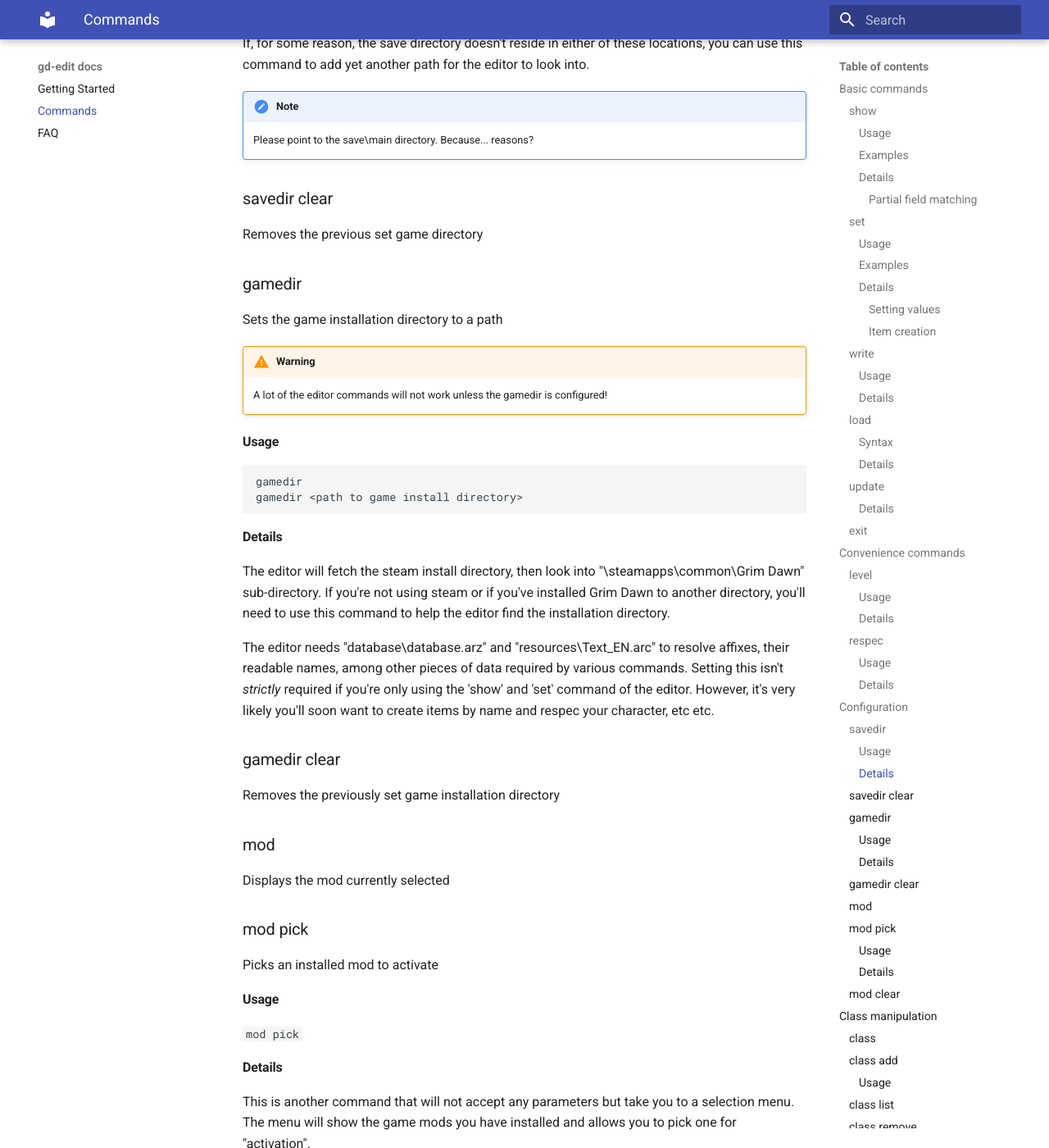
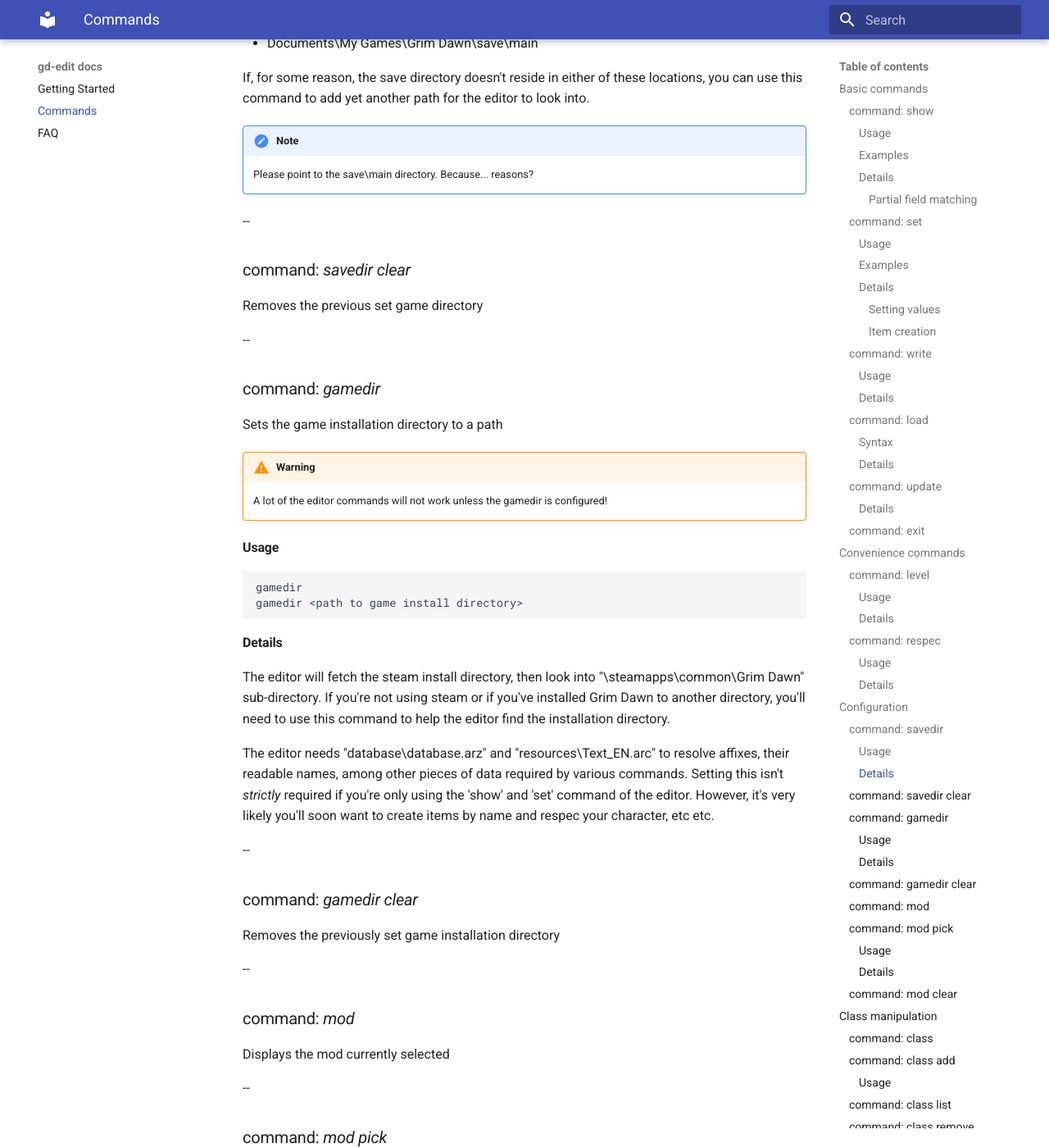
Before and after one commit to Odie/gd-edit-docs, an MkDocs documentation site: the page built from docs/commands.md, in a window 1280 px wide and 1400 px high, scrolled down 5763 px. Shown: the whole window at 82% size. Built offline with MkDocs 1.6.1 and Material for MkDocs 9.7.7, drawn with Linux system fonts in a browser that asks for light colours; old or Windows-style settings are respelled for this version of MkDocs; some of the changed text lies outside the part shown.

Commit message:
Slight edits to make commands stand out a bit more
commands.md lists the commands available in the editor. However, it is
hard to parse visually. It is not clear where the docs for a command
ended and where the next one starts. Hopefully, adding a "command: "
prefix make it seem a bit more clear.

````diff
--- a/docs/commands.md
+++ b/docs/commands.md
@@ -23,7 +23,7 @@
 
 ## Basic commands
 
-### show
+### command: _show_
 
 Explore your data in your save file like a directory path.
 
@@ -67,7 +67,7 @@
 
 --
 
-### set
+### command: _set_
 
 Set fields in the save file
 
@@ -110,7 +110,7 @@
 
 --
 
-### write
+### command: _write_
 
 Writes out the character that is currently loaded
 
@@ -138,7 +138,7 @@
 
 --
 
-### load
+### command: _load_
 
 Load from a save file
 
@@ -160,7 +160,7 @@
 
 --
 
-### update
+### command: _update_
 
 Update to the latest version of gd-edit
 
@@ -174,7 +174,7 @@
 
 --
 
-### exit
+### command: _exit_
 
 Just exits the program. Pretty straightforward!
 
@@ -183,7 +183,7 @@
 ## Convenience commands
 These are commands that typically require complicated operations on the character to complete. While the editor gives you a lot of tools to dig around the game db and alter your save file, sometimes, you just need a bit more oomph out of the editor.
 
-### level
+### command: _level_
 
 Set the level of the loaded character to a new value
 
@@ -198,7 +198,9 @@
 - skill points
 - experience points
 
-### respec
+--
+
+### command: _respec_
 
 Respecs the loaded character
 
@@ -230,7 +232,7 @@
 ## Configuration
 
 
-### savedir
+### command: _savedir_
 
 Sets the save game directory to a path
 
@@ -254,11 +256,15 @@
 
     Please point to the save\main directory. Because... reasons?
 
-### savedir clear
+--
+
+### command: _savedir clear_
 
 Removes the previous set game directory
 
-### gamedir
+--
+
+### command: _gamedir_
 
 Sets the game installation directory to a path
 
@@ -284,16 +290,21 @@
 and 'set' command of the editor. However, it's very likely you'll soon want to
 create items by name and respec your character, etc etc.
 
+--
 
-### gamedir clear
+### command: _gamedir clear_
 
 Removes the previously set game installation directory
 
-### mod
+--
+
+### command: _mod_
 
 Displays the mod currently selected
 
-### mod pick
+--
+
+### command: _mod pick_
 
 Picks an installed mod to activate
 
@@ -309,7 +320,9 @@
 database.arz file. From that point on, respecing, leveling, mastery/class
 modifications will be take into consideration the data from the mod.
 
-### mod clear
+--
+
+### command: _mod clear_
 
 Deselect the currently selected mod
 
@@ -317,11 +330,13 @@
 
 ## Class manipulation
 
-### class
+### command: _class_
 
 Displays the classes/masteries of the loaded character
 
-### class add
+--
+
+### command: _class add_
 
 Add a class/mastery by name
 
@@ -334,7 +349,9 @@
 This command is mostly included for the sake of completeness, as you'll most
 likely pick your mastery directly from within the game.
 
-### class list
+--
+
+### command: _class list_
 
 Display classes/masteries known to the editor.
 
@@ -342,7 +359,9 @@
 configure which GD mod the editor should consider when manipulating character
 masteries.
 
-### class remove
+--
+
+### command: _class remove_
 
 Remove a class/mastery by name
 
@@ -356,11 +375,11 @@
 
 ## Database exploration
 
-### db
+### command: _db_
 
 Explore the database interactively
 
-### Usage
+#### Usage
 ``` db <record path> ```
 
 #### Example
@@ -374,7 +393,9 @@
 
 Partial path matching rules also apply.
 
-### q
+--
+
+### command: _q_
 
 Query the database
 
@@ -440,7 +461,9 @@
 
 The editor will always order in descending order if an order clause is provided.
 
-### qshow
+--
+
+### command: _qshow_
 
 Show the next page in the current query result
 
@@ -452,7 +475,9 @@
 If the last result has been shown, running this command again will "wrap-around"
 and start showing from the first matched record again.
 
-### qn
+--
+
+### command: _qn_
 
 It's short for "query next". Does the same thing as 'qshow'. This is just an
 alias to be able to see the "next" set of results.
````
Also changed, not shown: docs/index.md (+2 -2 lines).
